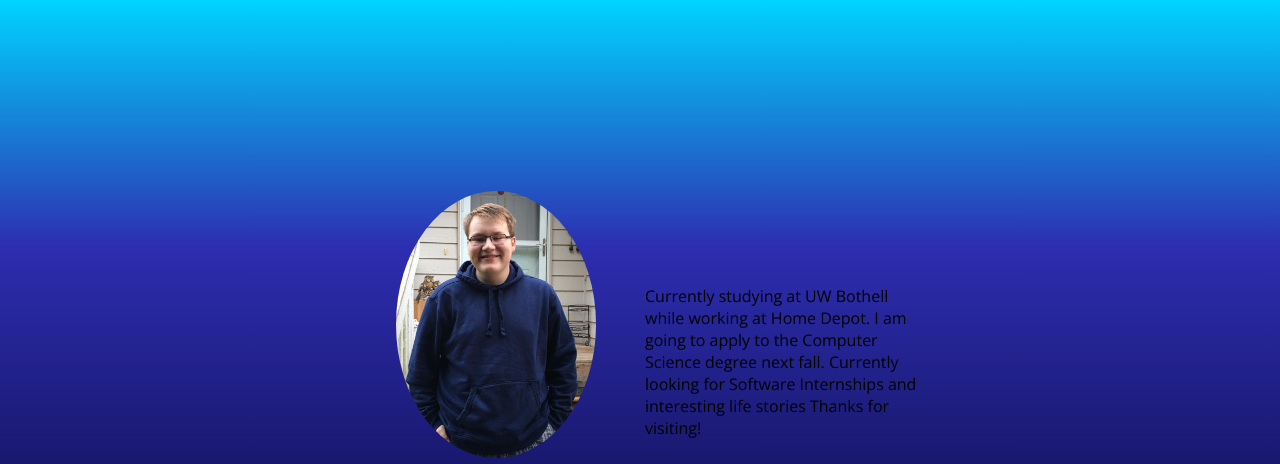
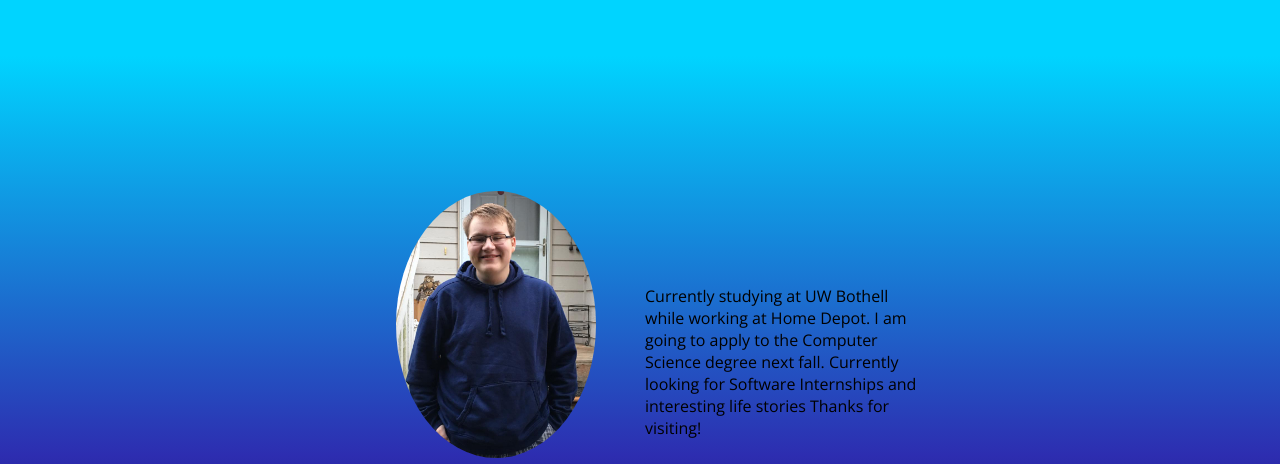
Before and after one commit to arad98/arad98.github.io, a plain HTML site: page index.html in a window 1280 px wide. Shown: the top 464 px of the page. Drawn offline with nearby package versions, Linux system fonts and the light colour scheme.

Commit message:
Update style.css

```diff
--- a/style.css
+++ b/style.css
@@ -10,9 +10,9 @@ html, body {
   font-family: 'Open Sans', sans-serif;
 }
 body {
-  background: rgb(2,0,36);
-  background: linear-gradient(0deg, rgba(2,0,36,1) 11%, rgba(45,45,176,1) 69%, rgba(0,212,255,1) 100%);
-
+ background: rgb(0,212,255);
+background: linear-gradient(180deg, rgba(0,212,255,1) 7%, rgba(45,45,176,1) 57%, rgba(2,0,36,1) 88%);
+}
 .wrapper {
 /*
   background-color: lightpink;
```
